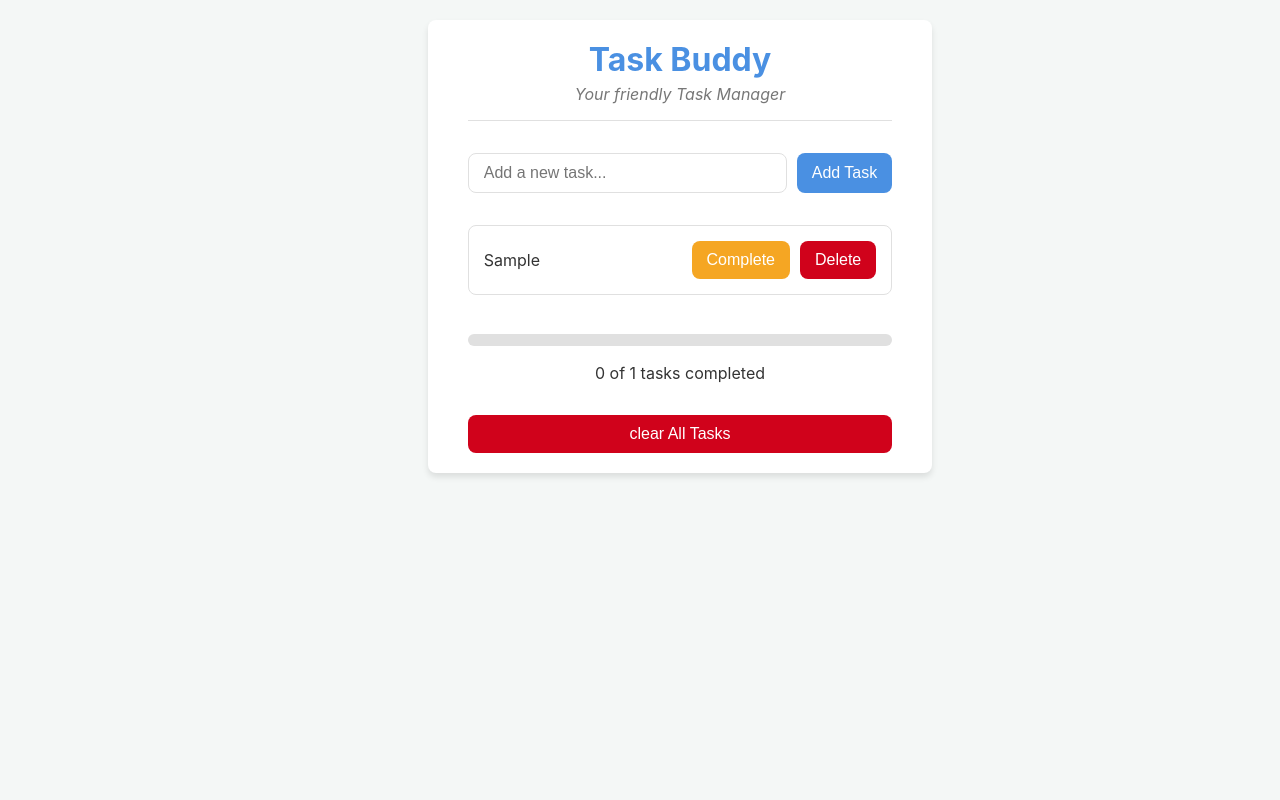
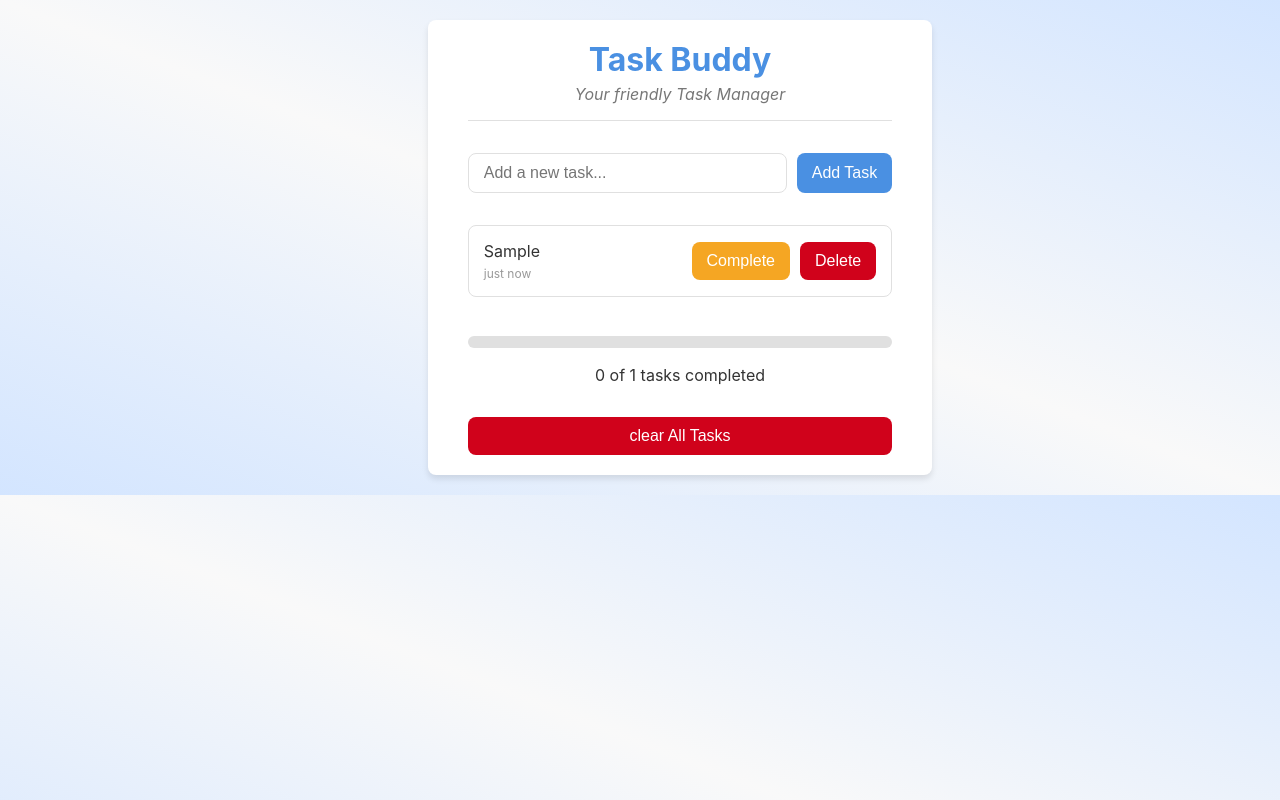
Before and after one commit to bikram73/Task_Buddy, a React app: page / in a window 1280 px wide. Both pictures are taken after typing "Sample" into the empty fields and a click on the button "Add Task". Built offline with nearby package versions, Linux system fonts and the light colour scheme; the HTML template or start-up script is replaced by a standard one.

Commit message:
first commit

```diff
--- a/src/Components/Taskform.jsx
+++ b/src/Components/Taskform.jsx
@@ -6,7 +6,7 @@ const Taskform = ({ addTask }) => {
   const handleSubmit = (e) => {
     e.preventDefault(); // This line prevents the page from refreshing.
     if (!text.trim()) return;
-    addTask({ id: Date.now(), text, completed: false });
+    addTask({ id: Date.now(), text, completed: false, createdAt: new Date().toISOString() });
     setText('');
   };
 
--- a/src/Components/Tasklist.jsx
+++ b/src/Components/Tasklist.jsx
@@ -1,5 +1,21 @@
 import React from 'react';
 import { CSSTransition, TransitionGroup } from 'react-transition-group';
+
+function formatTimeAgo(dateString) {
+  if (!dateString) return '';
+  const date = new Date(dateString);
+  const now = new Date();
+  const seconds = Math.round((now - date) / 1000);
+  const minutes = Math.round(seconds / 60);
+  const hours = Math.round(minutes / 60);
+  const days = Math.round(hours / 24);
+
+  if (seconds < 5) return "just now";
+  if (seconds < 60) return `${seconds} seconds ago`;
+  if (minutes < 60) return `${minutes} minutes ago`;
+  if (hours < 24) return `${hours} hours ago`;
+  return `${days} days ago`;
+}
 
 const Tasklist = ({ tasks, onToggleTask, deleteTask, onEditTask }) => {
   if (!tasks.length) {
@@ -14,10 +30,15 @@ const Tasklist = ({ tasks, onToggleTask, deleteTask, onEditTask }) => {
           timeout={300}
           classNames="task-item-anim"
         >
-          <li className={`task-item ${task.completed ? 'completed' : ''}`}>
-            <span onClick={() => onToggleTask(task.id)}>
-              {task.text}
-            </span>
+          <li className={`task-item ${task.completed ? 'completed' : ''}`} >
+            <div className="task-content">
+              <span onClick={() => onToggleTask(task.id)}>
+                {task.text}
+              </span>
+              <small className="task-timestamp">
+                {formatTimeAgo(task.createdAt)}
+              </small>
+            </div>
             <div className="actions">
               <button className="secondary" onClick={() => onToggleTask(task.id)}>
                 {task.completed ? 'Undo' : 'Complete'}
--- a/src/Style.css
+++ b/src/Style.css
@@ -14,8 +14,7 @@
 
 body {
   font-family: -apple-system, BlinkMacSystemFont, 'Segoe UI', Roboto, Helvetica,
-    Arial, sans-serif;
-  background-color: var(--background-color);
+    Arial, sans-serif;  background: linear-gradient(to right top, #d3e5ff, #f9f9f9, #d3e5ff);
   color: var(--font-color);
   margin: 0;
   padding: 20px;
@@ -93,14 +92,25 @@ form input[type='text']:focus {
     box-shadow: 0 2px 4px rgba(0,0,0,0.05);
 }
 
+.task-content {
+  flex-grow: 1;
+  display: flex;
+  flex-direction: column;
+}
+
 .task-item.completed span {
     text-decoration: line-through;
     color: #888;
 }
 
 .task-item span {
-    flex-grow: 1;
     cursor: pointer;
+    padding-bottom: 5px;
+}
+
+.task-timestamp {
+  font-size: 0.75rem;
+  color: #999;
 }
 
 .task-item .actions {
```
